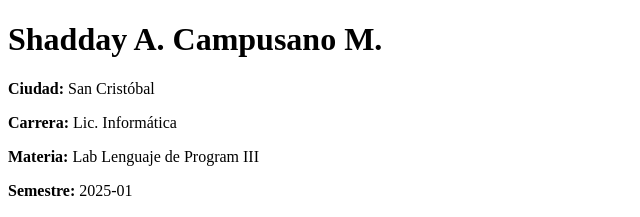
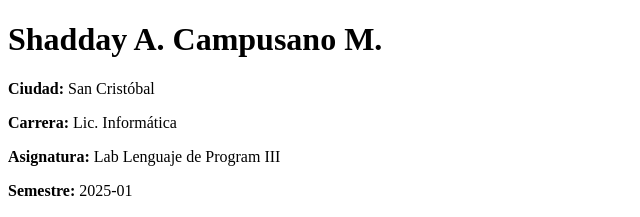
Before and after one commit to shddyc/shddyc, a plain HTML site: page index.html in a window 1280 px wide. Shown: the top 217 px of the page, 0-640 px from the left. Drawn offline with Linux system fonts and the light colour scheme.

Commit message:
Update index.html
Main update

```diff
--- a/index.html
+++ b/index.html
@@ -9,7 +9,7 @@
     <h1>Shadday A. Campusano M.</h1>
     <p><strong>Ciudad:</strong> San Cristóbal</p>
     <p><strong>Carrera:</strong> Lic. Informática</p>
-    <p><strong>Materia:</strong> Lab Lenguaje de Program III</p>
+    <p><strong>Asignatura:</strong> Lab Lenguaje de Program III</p>
     <p><strong>Semestre:</strong> 2025-01</p>
 
     <h2>Horario de Clases</h2>
```
